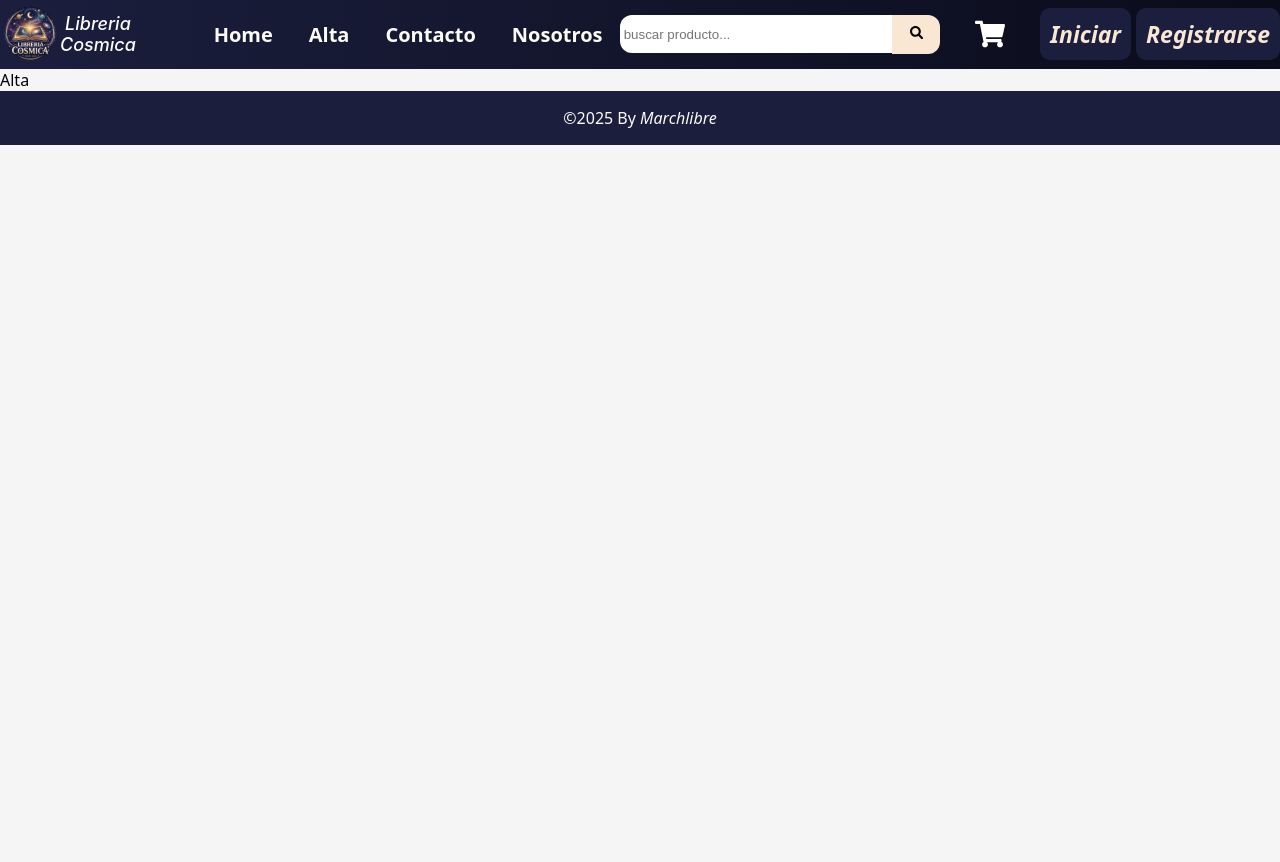
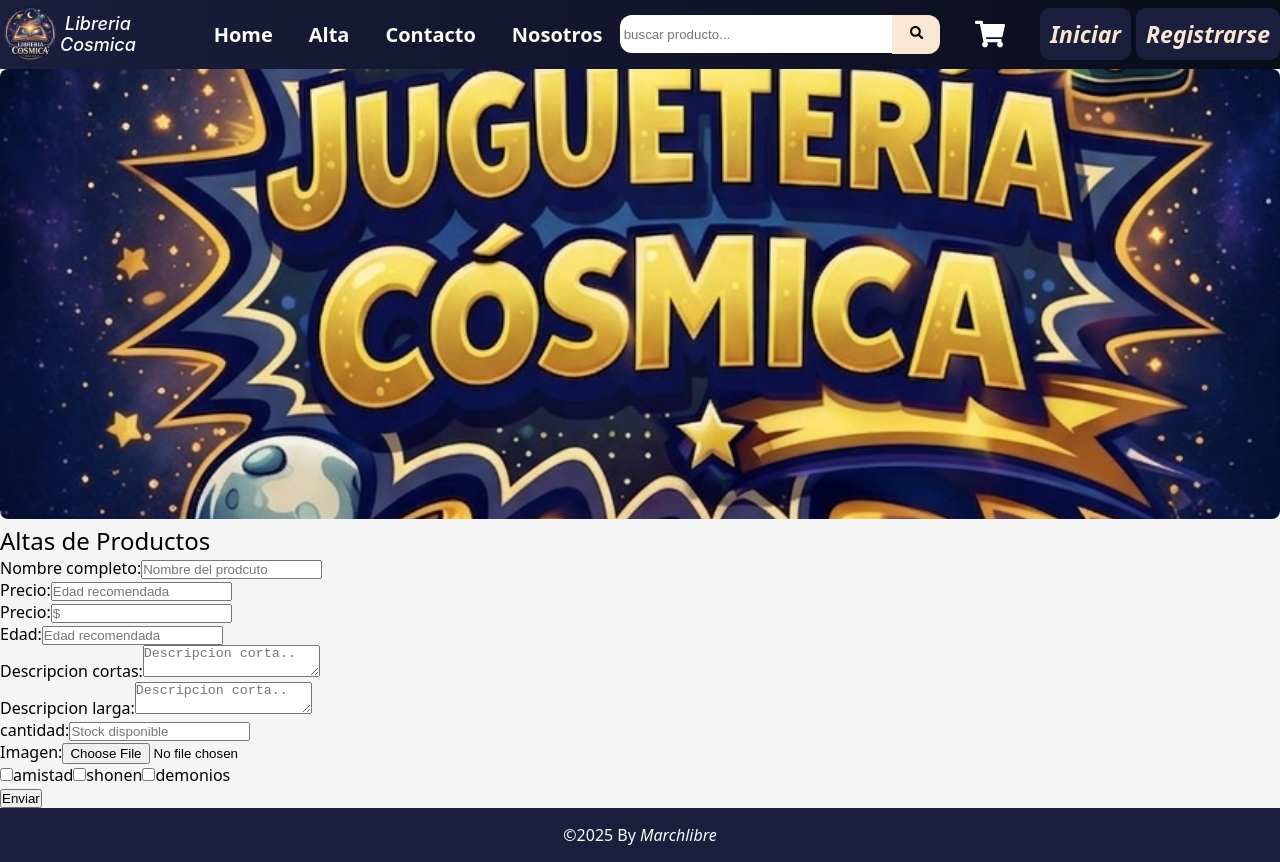
Before and after one commit to leoabah/E-comerce_App, a React (Vite) app: page /alta in a window 1280 px wide. Before the commit the page ends 800 px from the top, so only its background shows below. Built offline with nearby package versions, Linux system fonts and the light colour scheme.

Commit message:
alta page

```diff
--- a/src/pages/Alta.jsx
+++ b/src/pages/Alta.jsx
@@ -1,7 +1,115 @@
 import React from 'react'
+import imgALtas from "@/assets/imgALtas.png";
 
 export const Alta = () => {
   return (
-    <div>Alta</div>
-  )
+      <section className='alta-container'>
+       <div>
+          <img
+           src={imgALtas}
+           alt='banner de formulario'
+           />
+       </div>
+       <div alta-form-container>
+        <h1>
+          Altas de Productos
+        </h1>
+        <form className="alta-form">
+          <div className='form-group'>
+            <label>
+              Nombre completo:
+            </label>
+            <input
+             type='text'
+             placeholder='Nombre del prodcuto'
+            />
+          </div>
+          <div className='form-group'>
+            <label>
+              Precio:
+            </label>
+            <input
+            type="number"
+            placeholder="Edad recomendada"
+            />
+          </div>
+          <div className='form-group'>
+            <label>
+              Precio:
+            </label>
+            <input
+            type="number"
+            placeholder="$"
+            />
+          </div>
+          <div className='form-group'>
+            <label>
+              Edad:
+            </label>
+            <input
+            type="number"
+            placeholder="Edad recomendada"
+            />
+          </div>
+          <div className='form-group'>
+            <label>
+              Descripcion cortas:
+            </label>
+            <textarea
+            type="number"
+            placeholder="Descripcion corta.."
+            />
+          </div>
+          <div className='form-group'>
+            <label>
+              Descripcion larga:
+            </label>
+            <textarea
+            type="number"
+            placeholder="Descripcion corta.."
+            />
+          </div>
+          <div className='form-group'>
+            <label>
+              cantidad:
+            </label>
+            <input
+            type="number"
+            placeholder="Stock disponible"
+            />
+          </div>
+          <div className='form-group'>
+            <label>
+              Imagen:
+            </label>
+            <input
+            type="file"
+            />
+          </div>
+          <div className='checkbox-group'>
+
+            <label>
+              <input type="checkbox" />
+              amistad
+
+            </label>
+            <label>
+              <input type="checkbox"/>
+              shonen
+            </label>
+            <label>
+              <input type="checkbox" />
+              demonios
+            </label>
+          </div>
+          <button
+          type='submit'
+          className='btn-submit'
+          >
+            Enviar
+          </button>
+        </form>
+       </div>
+      </section>
+  );
 }
--- a/src/styles/Carrusel.scss
+++ b/src/styles/Carrusel.scss
@@ -9,6 +9,7 @@
     height: 700px;
     margin: 0 ;
 
+
      & .carrusel-slide{
         width: 100%;
         height: 100%;
@@ -18,7 +19,7 @@
      & img{
         width: 100%;
         height: 100%;
-        object-fit: cover;
+
         display: none;
         &.active{
             display:block
@@ -41,3 +42,14 @@ button{
     &.next{right: 10px;}
  }
 }
+
+@media (max-width: 1024px) {
+   .carrusel-container {
+      height: 350px;
+   }
+}
+@media (max-width: 768px) {
+   .carrusel-container{
+      height: 250px;
+   }
+}
--- a/src/styles/main.scss
+++ b/src/styles/main.scss
@@ -2,14 +2,17 @@
 @use "./product-card.scss";
 @use "./cart.scss";
 @use "./minicart.scss";
+@use "./Carrusel.scss";
 
 * {
   margin: 0;
   padding: 0;
   box-sizing: border-box;
+
 }
 
 body{
+  flex: 1;
   font-family: system-ui, -apple-system, BlinkMacSystemFont, 'Segoe UI', Roboto, Oxygen, Ubuntu, Cantarell, 'Open Sans', 'Helvetica Neue', sans-serif;
   background-color: #f5f5f5;
 
@@ -17,6 +20,8 @@ body{
 
 #root{
   min-height: 100vh;
+  display: flex;
+  flex-direction: column;
 
 }
 
@@ -222,6 +227,13 @@ button {
   .div-links.active{
     transform: translateY(0);
   }
+  .mini-cart{
+    width: 15rem;
+  }
+  .cart-item{
+    border: 1px solid #ddd;
+    font-size: 1rem;
+  }
   .search{
     display: flex
   }
@@ -233,6 +245,23 @@ button {
   color: #fae7d3;
   font-size: 1rem;
   }
+}
+@media (min-width: 769px)and (max-width:1024px) {
+   .products-grid{
+     grid-template-columns: repeat(2,1fr);
+
+     gap: 1.5rem;
+   }
+   .search{
+    width: 250px;
+   }
+   .logo-title{
+    font-size: 1.2rem;
+  }
+  .cart-item{
+    padding: 1rem;
+    gap: 1rem;
+  }
 
 
 }
```
Also changed, not shown: src/assets/imgALtas.png (renamed from src/assets/imgALtas (2).png).
